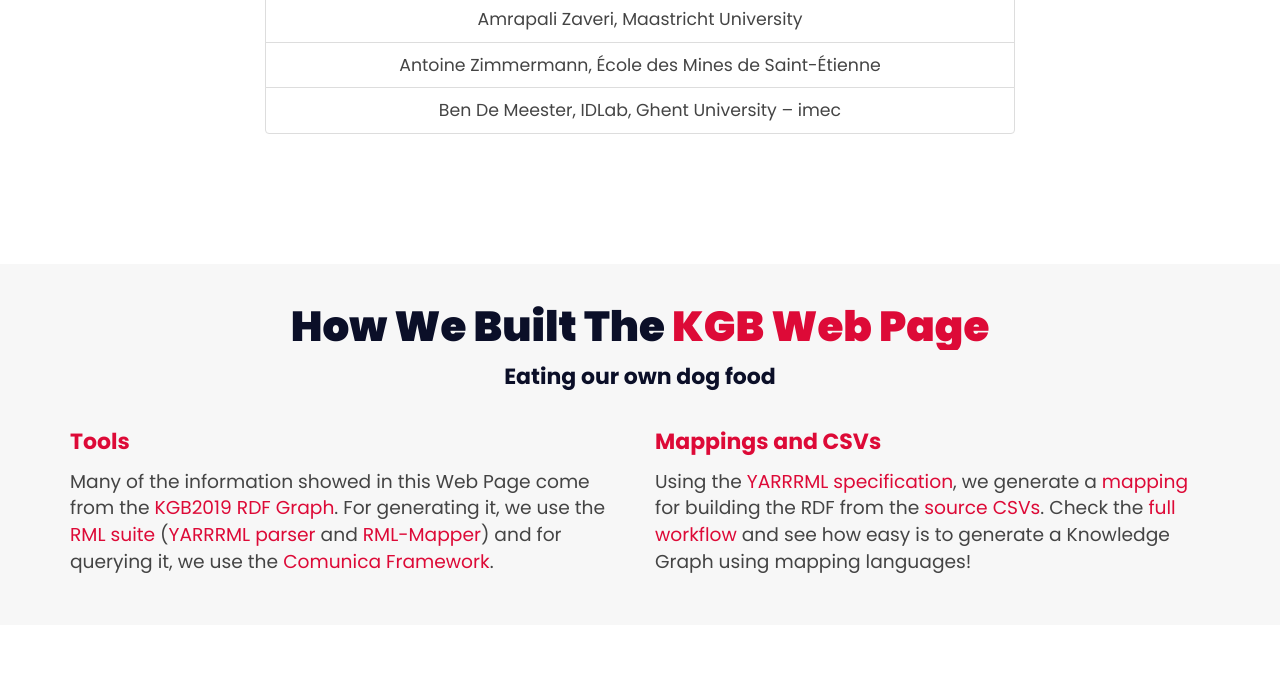
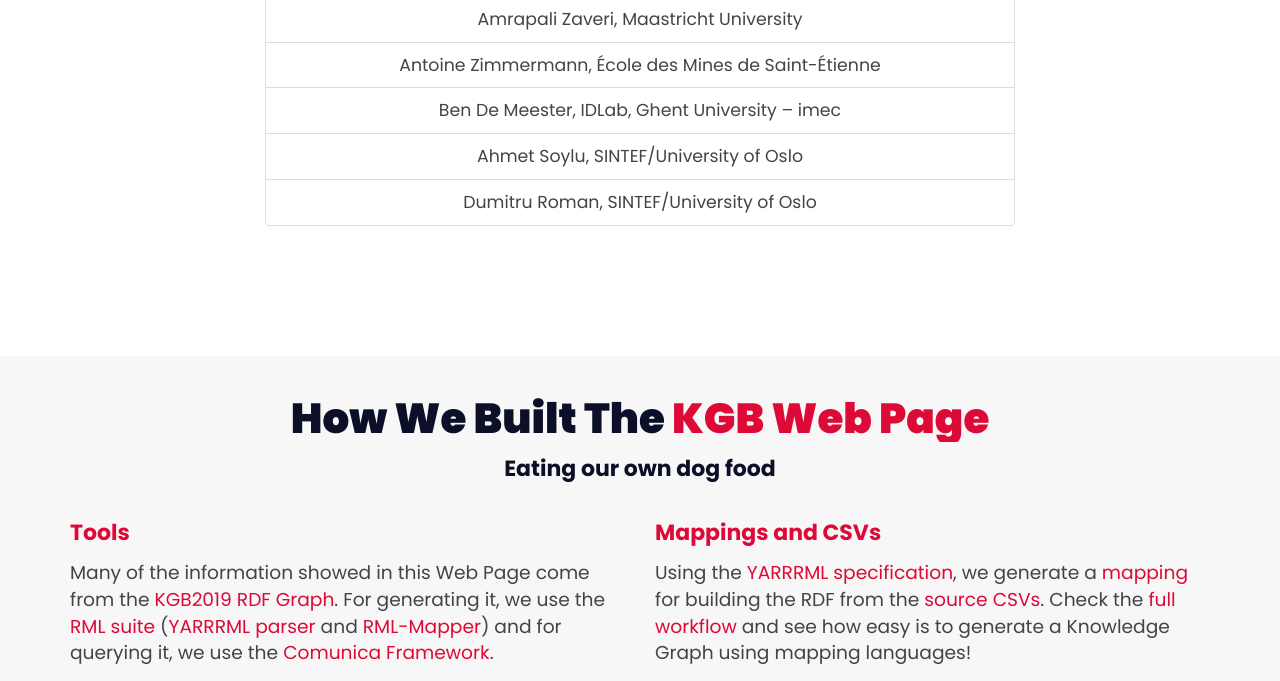
Before and after one commit to kgb-workshop/website, an Eleventy site: page index.html in a window 1280 px wide. Shown: the part 6221-6902 px from the top of the page. Built offline with nearby package versions, Linux system fonts and the light colour scheme; Eleventy itself is replaced by a stand-in of ours; files that its build step writes are made by us from their sources; no server answers; what @comunica/actor-init-sparql-rdfjs, n3, q would draw is missing.

Commit message:
datagraft as pc

```diff
--- a/index.html
+++ b/index.html
@@ -542,6 +542,8 @@
 					  <li class="list-group-item">Amrapali Zaveri, Maastricht University</li>
 					  <li class="list-group-item">Antoine Zimmermann, École des Mines de Saint-Étienne</li>
 					  <li class="list-group-item">Ben De Meester, IDLab, Ghent University – imec</li>
+					  <li class="list-group-item">Ahmet Soylu, SINTEF/University of Oslo</li>
+					  <li class="list-group-item">Dumitru Roman, SINTEF/University of Oslo</li>
 					</ul>
 				</div>
 
```
